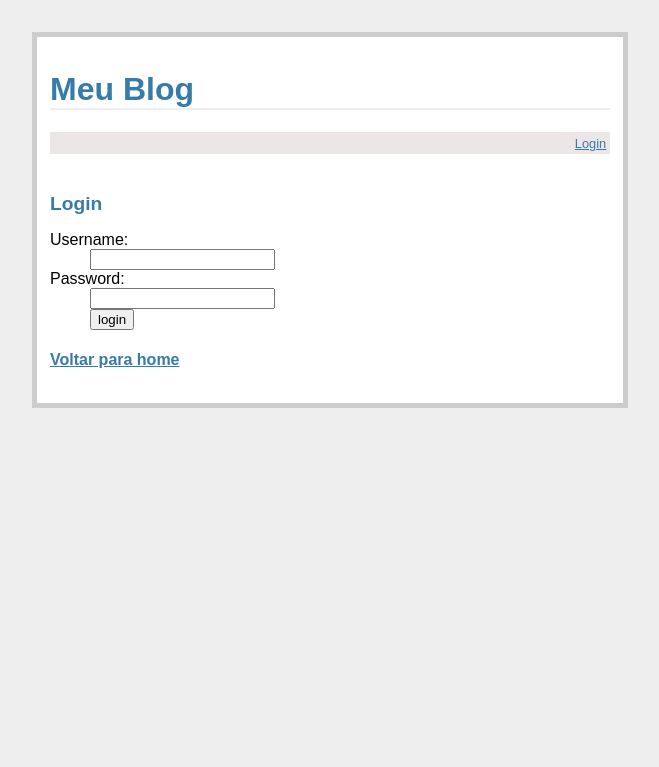
After one commit to lecianealves/python_html_css, a Flask app: page /login in a window 1280 px wide. The commit adds this page. Shown: the top 767 px of the page, without its empty margins (310-969 px from the left). Run offline with Flask 2, Linux system fonts and the light colour scheme.

Commit message:
Conclusão do Blog - Aula 4

```diff
--- a/app.py
+++ b/app.py
@@ -1,5 +1,5 @@
 # Importa flask, Render template, funçao G
-from flask import Flask, render_template, g
+from flask import Flask, render_template, g, request, flash, session, redirect, url_for, abort
 # Importa SQLITE
 import sqlite3
 
@@ -30,10 +30,43 @@ def depois_requisicao(e):
 
 # Cria rota + URL + variavel = View do Flask
 @app.route("/")
+
 def exibir_entradas():
-    sql = "SELECT titulo, texto, criado_em FROM entradas ORDER BY id DESC"
+    sql = "SELECT titulo, texto, criado_em FROM entradas ORDER BY id DESC;"
     cur = g.bd.execute(sql)
     entradas = []
     for titulo, texto, criado_em in cur.fetchall():
         entradas.append({"titulo": titulo, "texto": texto, "criado_em": criado_em})
-    return render_template("layout.html", entradas = entradas)
+    return render_template("exibir_entradas.html", entradas=entradas)
+
+@app.route('/inserir', methods=["POST"])
+def inserir_entradas():
+    if not session.get('logado'):
+       abort(401)
+    titulo = request.form['titulo']
+    texto = request.form['texto']
+    sql = "INSERT INTO entradas(titulo, texto) VALUES (?, ?)"
+    g.bd.execute(sql, [titulo, texto])
+    g.bd.commit()# rollback para voltar
+    flash("Nova entrada gravada com Sucesso!")
+    return redirect(url_for('exibir_entradas'))
+
+# Cria rota login
+@app.route('/login', methods=["GET", "POST"])
+def login():
+    erro = None
+    if request.method == "POST":
+        print(request.form['username'], request.form['password'])
+        if request.form['username'] == 'admin' and request.form['password'] == 'admin':
+            session['logado'] = True
+            flash("Login efetuado!")
+            return redirect(url_for('exibir_entradas'))
+        erro= "Usuário ou senha inválido"
+    return render_template("login.html", erro=erro)
+
+# Cria rota logout
+@app.route('/logout')
+def logout():
+    session.pop('logado', None)
+    flash("Logout efetuado com sucesso!")
+    return redirect(url_for('exibir_entradas'))
--- /dev/null
+++ b/static/estilo.css
@@ -0,0 +1,65 @@
+body{
+    background-color: #eee;
+    font-family: sans-serif;
+
+}
+
+h1, h2, a{
+    color: #377BA8
+}
+
+h1{
+    border-bottom: 2px solid #eee;
+}
+
+h2{
+    font-size: 1.2em;
+}
+
+.pagina{
+    margin: 2em auto;
+    width: 35em;
+    border: 5px solid #ccc;
+    padding: 0.8em;
+    background-color: white;
+}
+
+.metanav{
+    text-align: right;
+    font-size: 0.8em;
+    padding: 0.3em;
+    margin-bottom: 3em;
+    background-color: #ede6e6;
+}
+
+.flash{
+    background-color: #CEE5F5;
+    padding: 0.5em;
+    border: 1px solid #AACBE2;
+}
+
+.erro{
+    background-color: #f7cfcf;
+    padding: 0.5em;
+}
+
+.ins_entrada{
+    font-size: 0.9em;
+    border-bottom: 1px solid #ccc;
+}
+
+.ins_entrada dl{
+    font-weight: bold;
+}
+
+.entradas {
+    list-style: none; margin: 0; padding: 0;
+}
+
+.entradas li {
+    margin: 0.8em 1.2em;
+}
+
+.entradas li h2 {
+    margin-left: -1em;
+}
--- a/templates/layout.html
+++ b/templates/layout.html
@@ -1,19 +1,21 @@
 <html>
     <head>
-
+    <link rel="stylesheet" type="text/css" href="{{ url_for('static', filename='estilo.css') }}">
     </head>
     <body>
         <div class="pagina">
-            <h1>Meu primeiro Blog em Python</h1>
+            <h1>Meu Blog</h1>
             <div class="metanav">
                 {% if not session.logado %}
-                    <a href="">Login</a>
+                    <a href="{{ url_for('login') }}">Login</a>
                 {% else %}
-                    <a href="">Logout</a>
+                    <a href="{{ url_for('logout') }}">Logout</a>
                 {% endif %}
             </div>
             {% for mensagem in get_flashed_messages() %}
                 <div class="flash"> {{ mensagem }} </div>
+            {% endfor %}
+            {% block corpo %} {% endblock %}
         </div>
     </body>
 </html>
--- /dev/null
+++ b/templates/login.html
@@ -0,0 +1,21 @@
+{% extends "layout.html" %}
+
+{% block corpo %}
+<h2>Login</h2>
+{% if erro %}
+<p class="erro"><strong>Erro: </strong>{{ erro }}</p>
+{% endif %}
+<form action="/login" method="POST">
+    <dl>
+        <dt> Username:
+            <dd><input type="text" name="username"></dd>
+        </dt>
+        <dt>
+            Password:
+            <dd><input type="password" name="password"></dd>
+            <dd><input type="submit" value="login"></dd>
+        </dt>
+    </dl>
+</form>
+<h4><a href="{{ url_for('exibir_entradas')}}">Voltar para home</a>
+{% endblock %}
```
Also changed, not shown: templates/exibir_entradas.html (added, +29 -0 lines), 1 other file.
